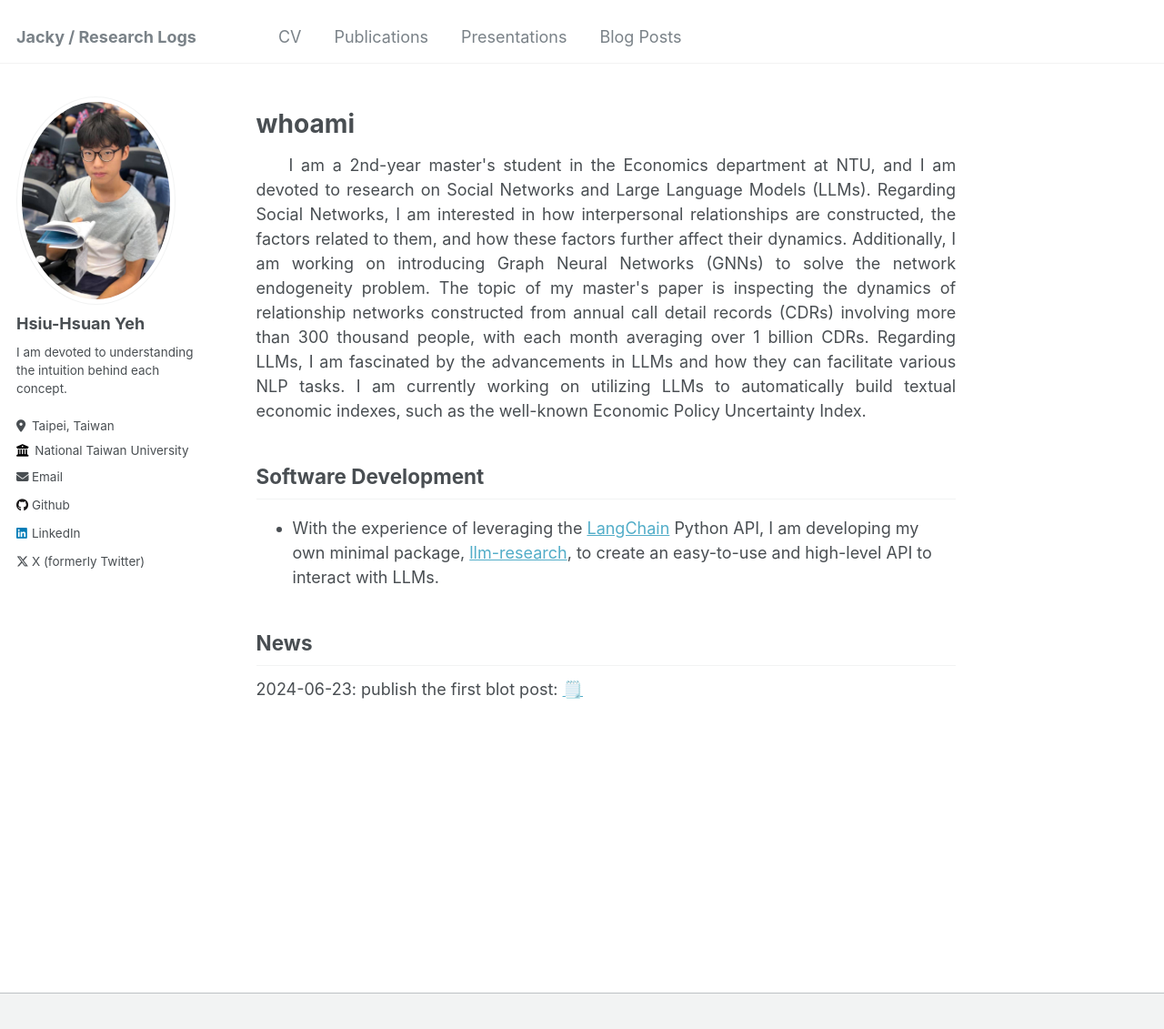
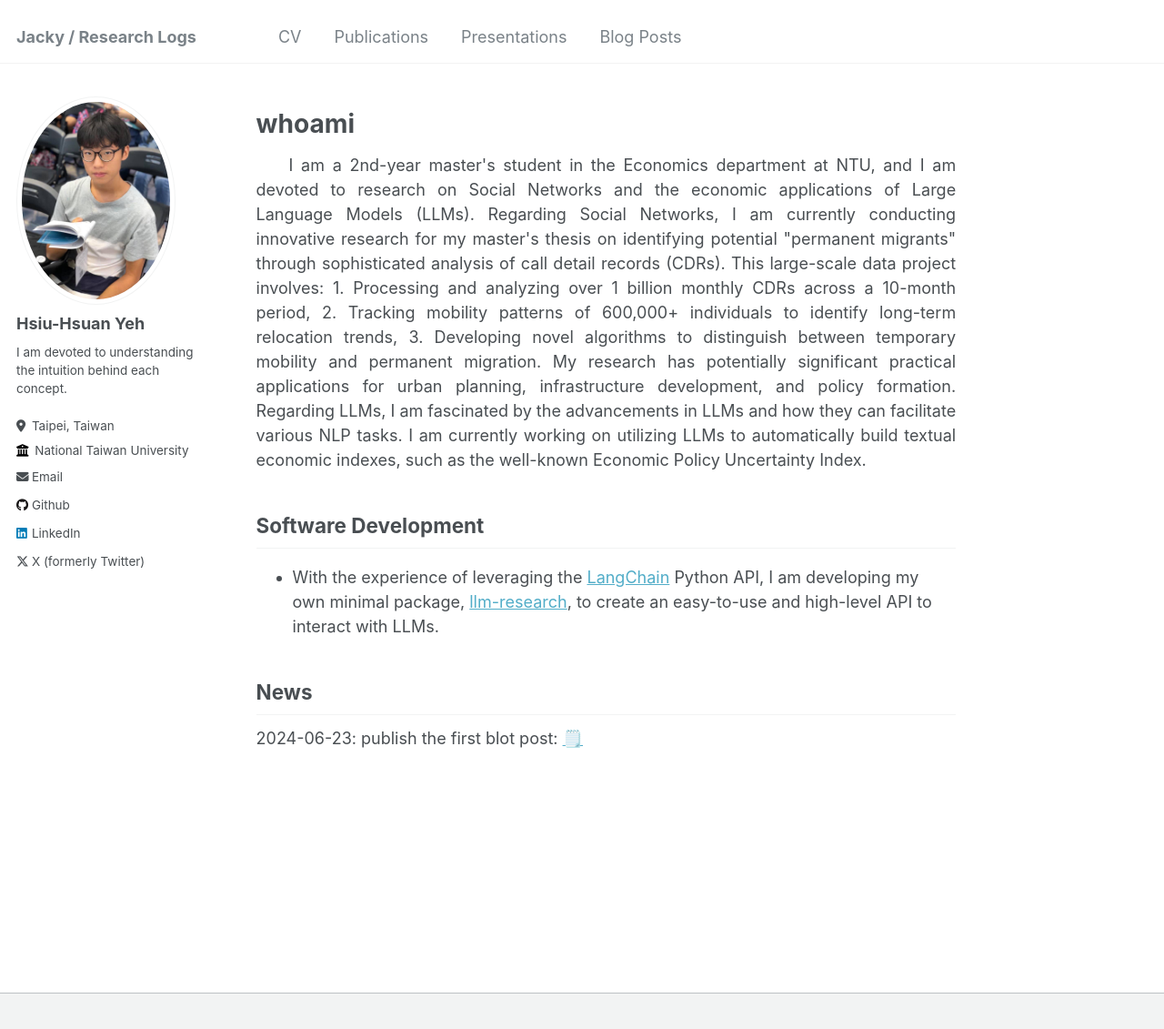
Before and after one commit to githubjacky/githubjacky.github.io, a Jekyll site: the page built from _pages/about.md, in a window 1280 px wide and 1164 px high. Shown: the top 1131 px of the window at 91% size. Built offline with Jekyll 4.4.1, drawn with Linux system fonts in a browser that asks for light colours.

Commit message:
update about and publications

```diff
--- a/_config.yml
+++ b/_config.yml
@@ -12,7 +12,7 @@
 title_separator          : "-"
 name                     : &name "Hsiu-Hsuan Yeh"
 description              : &description "personal description"
-url                      : https://githubjacky.github.io/ # the base hostname & protocol for your site e.g. "https://mmistakes.github.io"
+url                      : https://githubjacky.github.io # the base hostname & protocol for your site e.g. "https://mmistakes.github.io"
 baseurl                  : "" # the subpath of your site, e.g. "/blog"
 repository               : "githubjacky/githubjacky.github.io"
 
--- a/_pages/about.md
+++ b/_pages/about.md
@@ -12,15 +12,22 @@
 ======
 <p style="text-align: justify; text-indent: 2em">
 I am a 2nd-year master's student in the Economics department at NTU, and I am
-devoted to research on Social Networks and Large Language Models (LLMs).
-Regarding Social Networks, I am interested in how interpersonal relationships
-are constructed, the factors related to them, and how these factors further
-affect their dynamics. Additionally, I am working on introducing Graph Neural
-Networks (GNNs) to solve the network endogeneity problem. The topic of my
-master's paper is inspecting the dynamics of relationship networks constructed
-from annual call detail records (CDRs) involving more than 300 thousand
-people, with each month averaging over 1 billion CDRs. Regarding LLMs, I am
-fascinated by the advancements in LLMs and how they can facilitate various
+devoted to research on Social Networks and the economic applications of Large Language Models (LLMs).
+
+Regarding Social Networks, I am currently conducting innovative research for my master's thesis on
+identifying potential "permanent migrants" through sophisticated analysis of call detail records (CDRs).
+
+This large-scale data project involves:
+
+1.  Processing and analyzing over 1 billion monthly CDRs across a 10-month period,
+2. Tracking mobility patterns of 600,000+ individuals to identify long-term relocation trends,
+3. Developing novel algorithms to distinguish between temporary mobility and permanent migration.
+
+My research has potentially significant practical applications for urban planning, infrastructure development,
+and policy formation.
+
+
+Regarding LLMs, I am fascinated by the advancements in LLMs and how they can facilitate various
 NLP tasks. I am currently working on utilizing LLMs to automatically build
 textual economic indexes, such as the well-known Economic Policy Uncertainty
 Index.
```
Also changed, not shown: _pages/publications.html (added, +33 -0 lines), _pages/publications.md (deleted, +0 -16 lines), _publications/cikm2024_autoEPU.md (added, +12 -0 lines), 7 other files.
